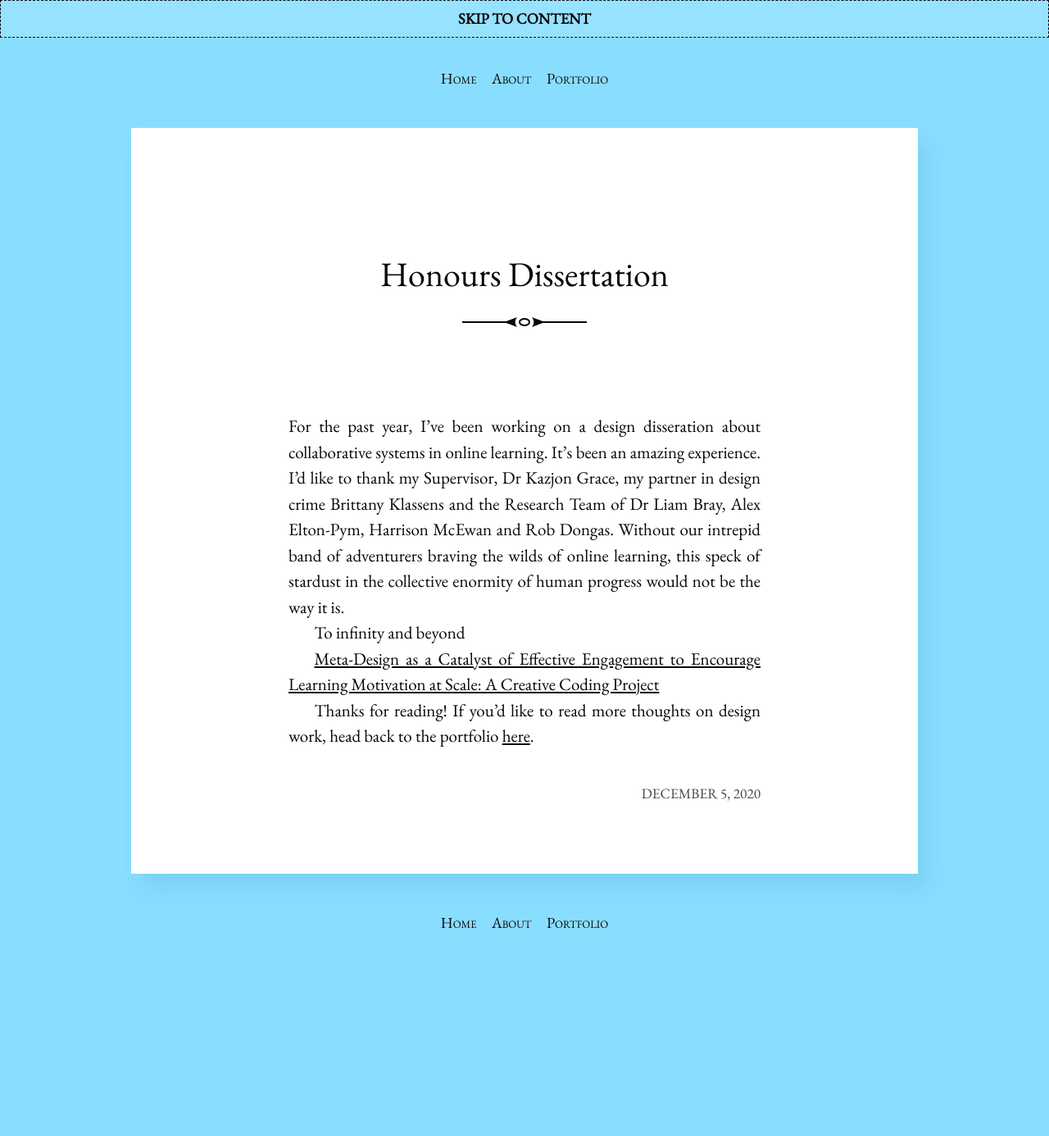
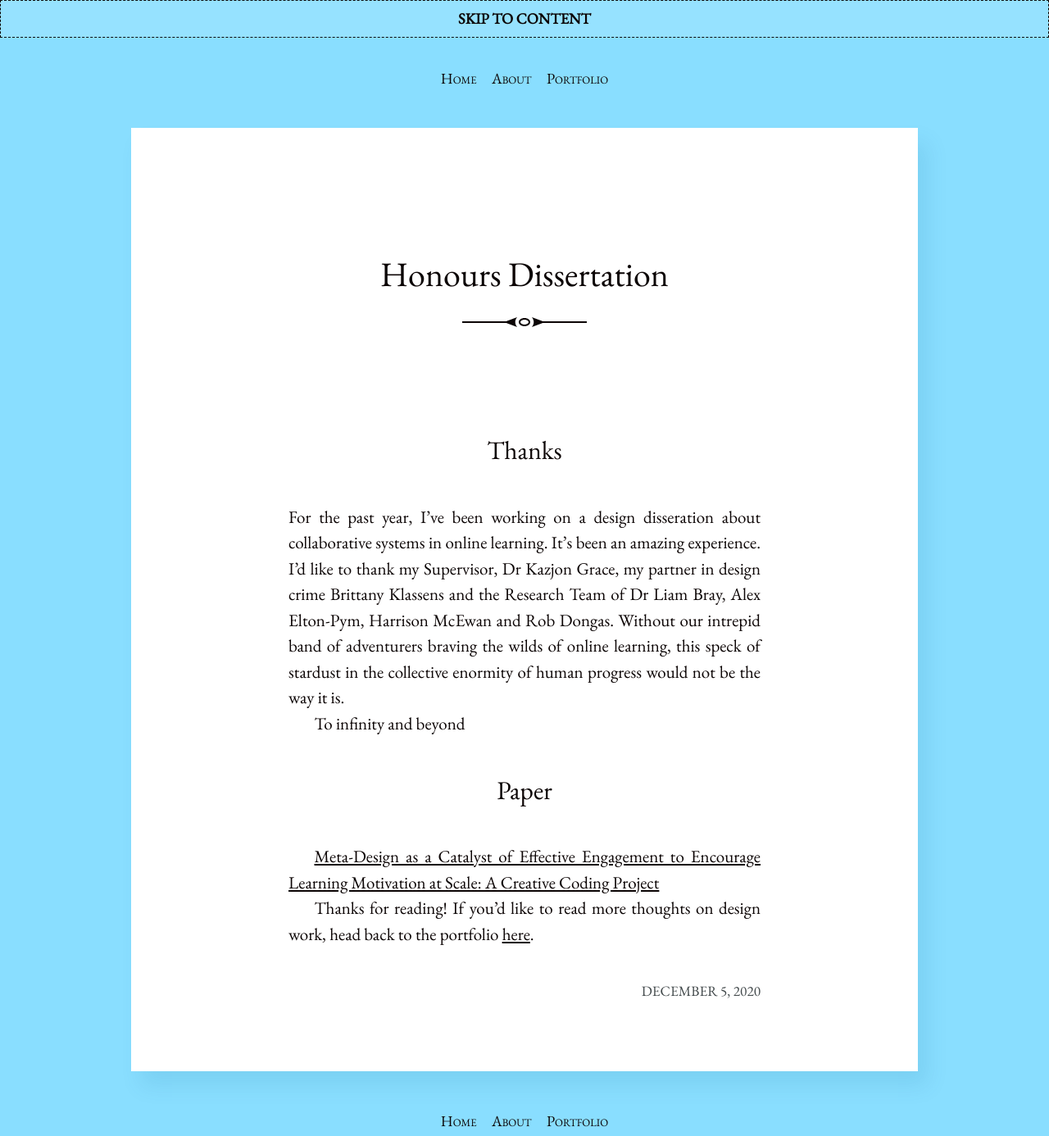
Before and after one commit to halcha/blog, a Jekyll site: the page built from _posts/2020-12-06-honours-dissertation.markdown, in a window 1280 px wide. Shown: the whole page at 82% size. Built offline with Jekyll 4.4.1, drawn with Linux system fonts in a browser that asks for light colours; before the commit the page ends 1145 px from its top, so only the background shows below that.

Commit message:
Update 2020-12-06-honours-dissertation.markdown

```diff
--- a/_posts/2020-12-06-honours-dissertation.markdown
+++ b/_posts/2020-12-06-honours-dissertation.markdown
@@ -4,10 +4,15 @@ title:  "Honours Dissertation"
 date:   2020-12-6 9:00:00 +1000
 categories: design
 ---
+
+### Thanks
+
 For the past year, I've been working on a design disseration about collaborative systems in online learning. It's been an amazing experience. I'd like to thank my Supervisor, Dr Kazjon Grace, my partner in design crime Brittany Klassens and the Research Team of Dr Liam Bray, Alex Elton-Pym, Harrison McEwan and Rob Dongas. Without our intrepid band of adventurers braving the wilds of online learning, this speck of stardust in the collective enormity of human progress would not be the way it is.
 
 To infinity and beyond
 
+### Paper
+
 [Meta-Design as a Catalyst of Effective Engagement to Encourage Learning Motivation at Scale: A Creative Coding Project](/blog/assets/dissertation-sam-hall.pdf)
 
 Thanks for reading! If you’d like to read more thoughts on design work, head back to the portfolio [here](/).
```
